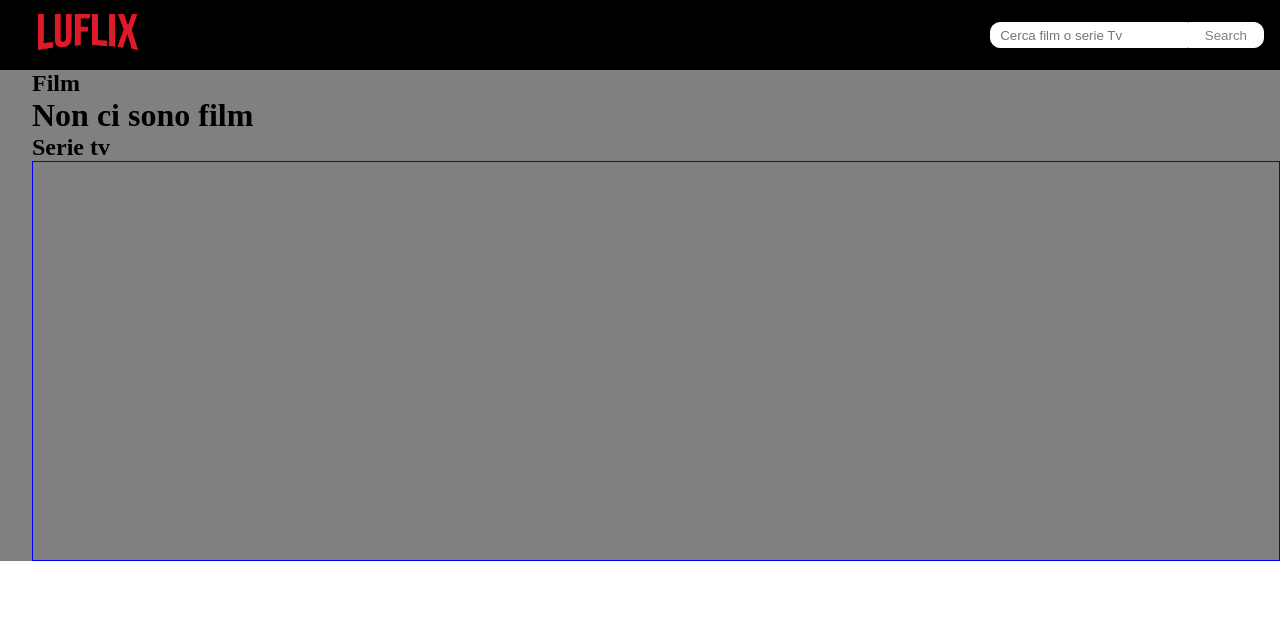
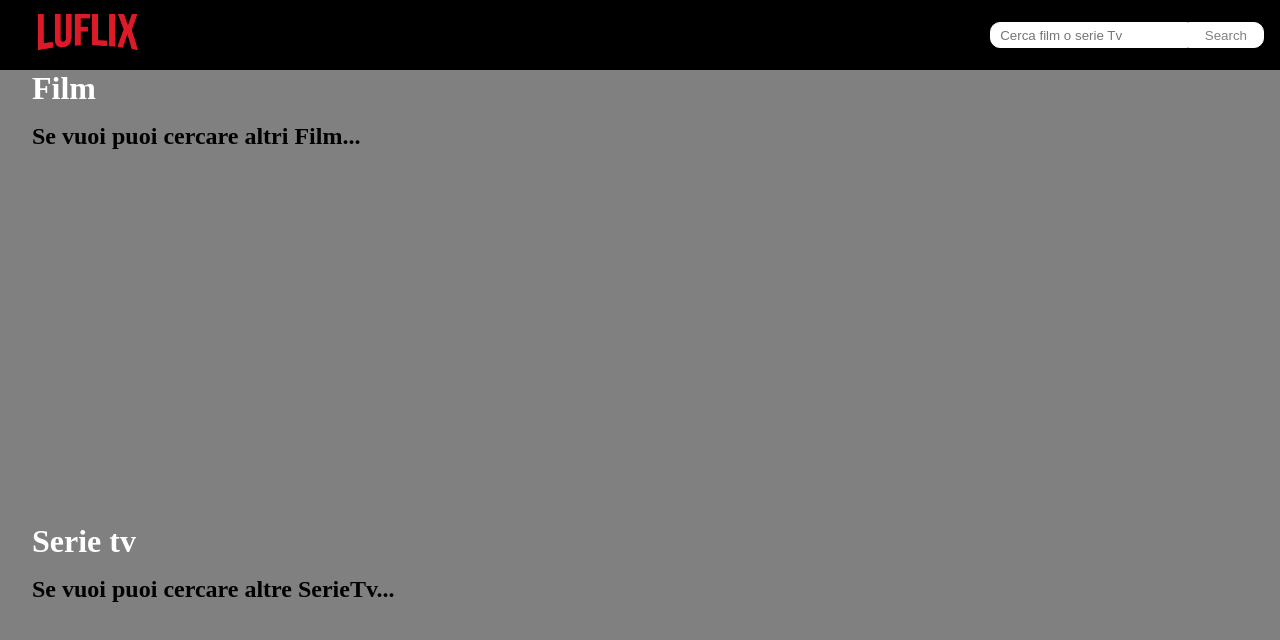
Before and after one commit to bodascaluca/vue-boolflix, a Vue app: page / in a window 1280 px wide. Shown: the top 640 px of the page. Built offline with nearby package versions, Linux system fonts and the light colour scheme.

Commit message:
Aggiunta opzione nel caso non ci fosse niente

```diff
--- a/src/components/FilmCards.vue
+++ b/src/components/FilmCards.vue
@@ -1,20 +1,22 @@
 <template>
 
     <div>
-        <h2>Film</h2>
+        <h1>Film</h1>
         <div class="row" v-if="films.length">
             <div class="card" v-for="(item, index) in films" :key="index">
                 <ContentCards :item="item"/>
             </div>
         </div>
-        <h1 v-else>Non ci sono film</h1>
+        <h2 class="heightMin" v-else>Se vuoi puoi cercare altri Film...</h2>
 
-        <h2>Serie tv</h2>
-    <div class="row">
-        <div class="card" v-for="(serietv) in serietvs" :key="serietv.id">
-            <ContentSerietv :serietv="serietv"/>
-        </div>
-    </div>
+        <h1>Serie tv</h1>
+        <div class="row" v-if="serietvs.length">
+            <div class="card" v-for="(serietv) in serietvs" :key="serietv.id">
+                <ContentSerietv :serietv="serietv"/>
+            </div>
+         </div>
+        <h2 class="heightMin" v-else>Se vuoi puoi cercare altre SerieTv...</h2>
+
 
     </div>
 </template>
@@ -40,6 +42,16 @@ export default {
 
 <style scoped lang="scss">
 @import "../style/common.scss";
+
+    .heightMin{
+         height:400px;
+         margin-top:1rem;
+    }
+
+    h1{
+        color: white;
+    }
+
     .row{
         display:flex;
         border:1px solid blue;
```
